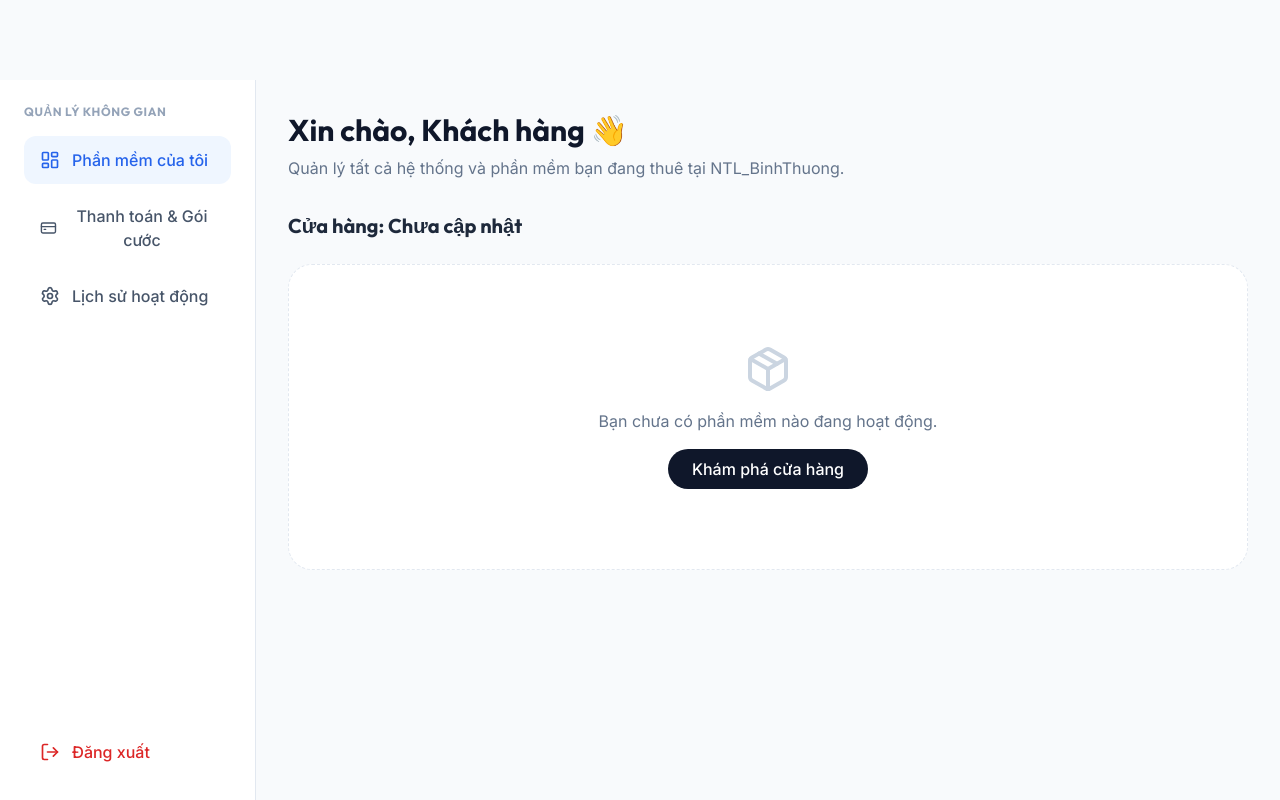
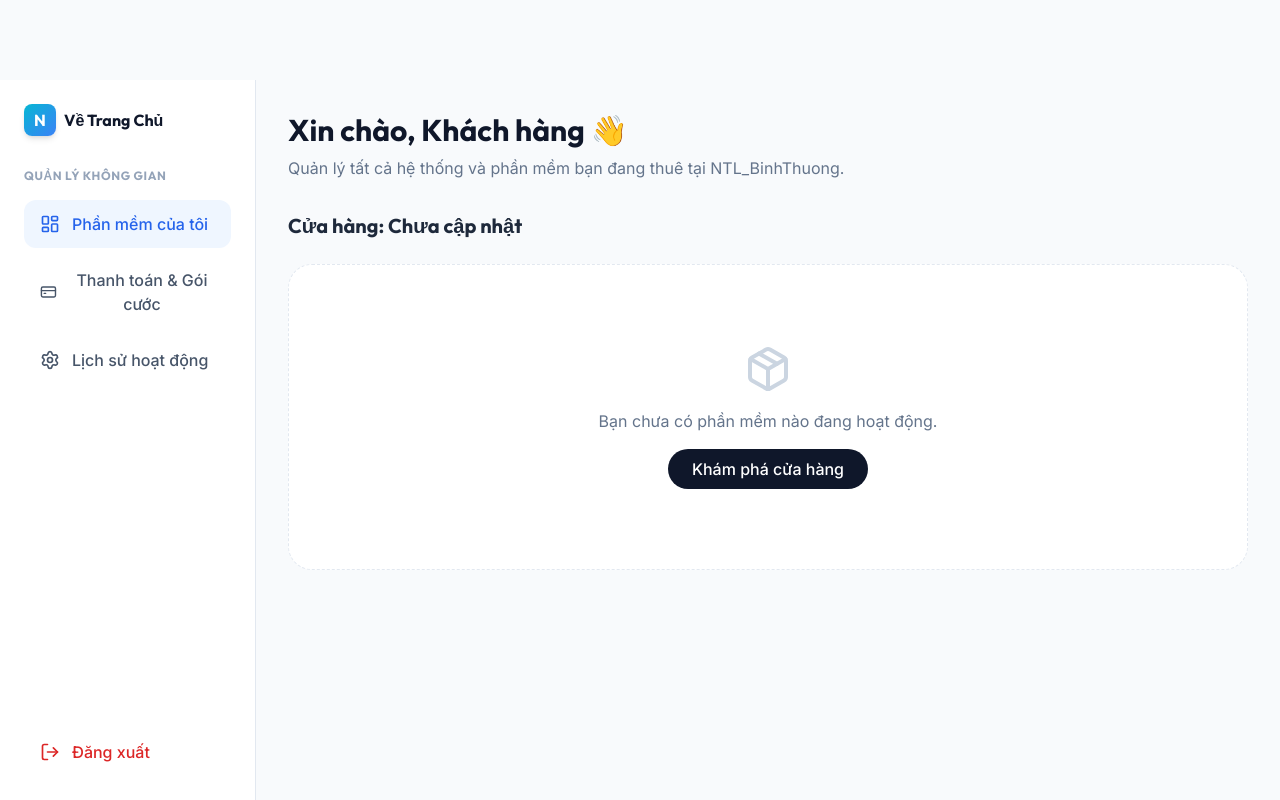
Before and after one commit to locbinhthuong/saas_portal, a React (Vite) app: page /dashboard in a window 1280 px wide. Built offline with nearby package versions, Linux system fonts and the light colour scheme; no server answers.

Commit message:
Fix logout logic and add home button to dashboard

```diff
--- a/src/data/AuthContext.jsx
+++ b/src/data/AuthContext.jsx
@@ -71,6 +71,8 @@ export const AuthProvider = ({ children }) => {
 
   const logout = () => {
     setCurrentUser(null);
+    localStorage.removeItem('saas_auth_token');
+    window.location.href = '/';
   };
 
   return (
--- a/src/pages/CustomerDashboard.jsx
+++ b/src/pages/CustomerDashboard.jsx
@@ -38,9 +38,15 @@ export default function CustomerDashboard() {
 
   return (
     <div className="min-h-screen bg-slate-50 flex pt-20">
-      {/* Sidebar */}
       <aside className="w-64 bg-white border-r border-slate-200 hidden md:block fixed h-full z-10">
         <div className="p-6">
+          <Link to="/" className="flex items-center gap-2 mb-8 group">
+            <div className="w-8 h-8 rounded-lg bg-gradient-to-br from-cyan-500 to-blue-500 flex items-center justify-center text-white font-bold font-display shadow-md">
+              N
+            </div>
+            <span className="font-display font-bold text-slate-900 group-hover:text-blue-600 transition-colors">Về Trang Chủ</span>
+          </Link>
+
           <h2 className="text-xs uppercase font-bold text-slate-400 tracking-wider mb-4">Quản lý không gian</h2>
           <nav className="space-y-2">
             <button onClick={() => setActiveTab('apps')} className={`w-full flex items-center gap-3 px-4 py-3 rounded-xl font-medium transition-colors ${activeTab === 'apps' ? 'bg-primary-50 text-primary-600' : 'text-slate-600 hover:bg-slate-100'}`}>
```
